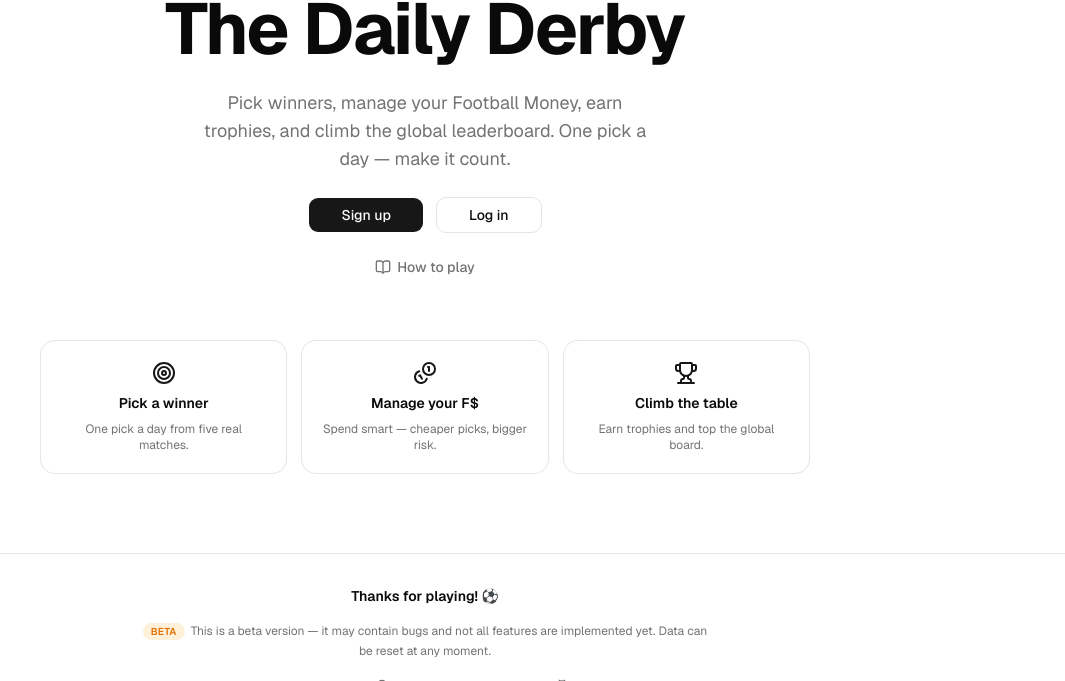
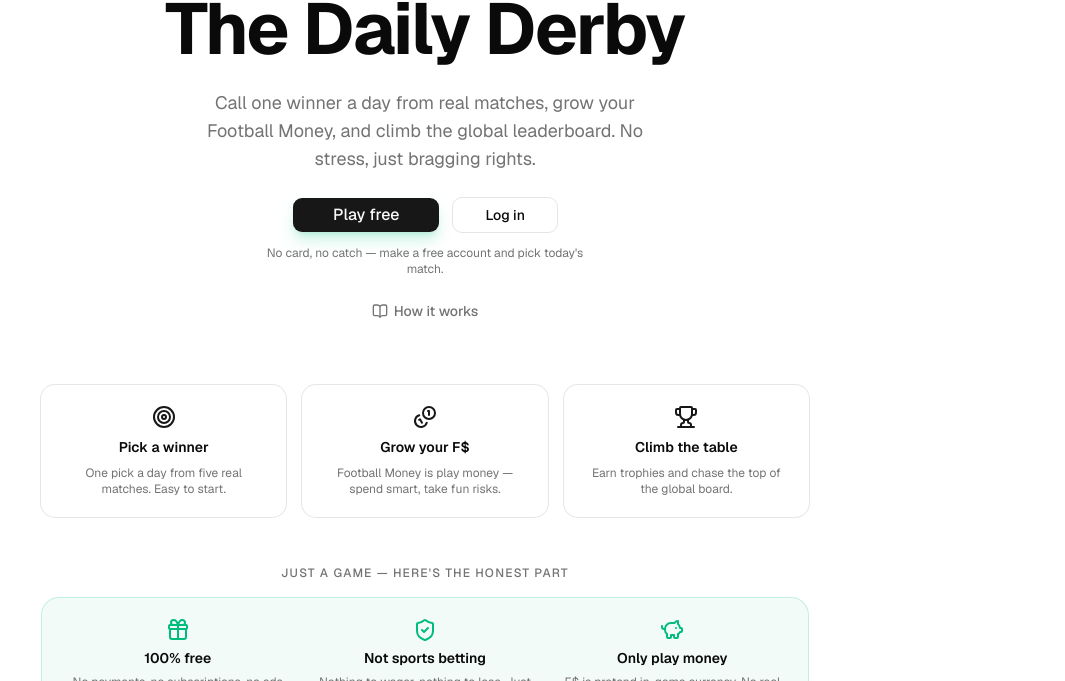
Before and after one commit to gilmarllen/the-daily-derby, a Next.js app: page / in a window 1280 px wide. Shown: the part 271-952 px from the top of the page, without its empty margins (215-1280 px from the left). Built offline with nearby package versions, Linux system fonts and the light colour scheme; no server answers.

Commit message:
Revamp home: friendlier tone, stronger CTA, no-real-money clarity
Reword hero and feature copy, promote a "Play free" primary CTA with
microcopy, and add an honesty band making clear the game is 100% free,
not sports betting, and uses play-money only. Updates en/es/pt and the
home page test.

```diff
--- a/src/app/page.tsx
+++ b/src/app/page.tsx
@@ -1,5 +1,13 @@
 import Link from "next/link";
-import { BookOpen, Coins, Target, Trophy } from "lucide-react";
+import {
+  BookOpen,
+  Coins,
+  Gift,
+  PiggyBank,
+  ShieldCheck,
+  Target,
+  Trophy,
+} from "lucide-react";
 
 import { Logo } from "@/components/brand/logo";
 import { LanguageSwitcher } from "@/components/i18n/language-switcher";
@@ -21,6 +29,23 @@ export default async function Home() {
     { icon: Target, title: t.features.pickTitle, text: t.features.pickText },
     { icon: Coins, title: t.features.moneyTitle, text: t.features.moneyText },
     { icon: Trophy, title: t.features.climbTitle, text: t.features.climbText },
+  ];
+  const reassurances = [
+    {
+      icon: Gift,
+      title: t.reassure.freeTitle,
+      text: t.reassure.freeText,
+    },
+    {
+      icon: ShieldCheck,
+      title: t.reassure.notBettingTitle,
+      text: t.reassure.notBettingText,
+    },
+    {
+      icon: PiggyBank,
+      title: t.reassure.playMoneyTitle,
+      text: t.reassure.playMoneyText,
+    },
   ];
 
   return (
@@ -48,6 +73,7 @@ export default async function Home() {
 
         <p className="text-muted-foreground max-w-md text-lg">{t.tagline}</p>
 
+        <div className="flex flex-col items-center gap-3">
           <div className="flex flex-col gap-3 sm:flex-row">
             {isLoggedIn ? (
               <Link
@@ -60,9 +86,12 @@ export default async function Home() {
               <>
                 <Link
                   href="/signup"
-                className={cn(buttonVariants({ size: "lg" }), "px-8")}
+                  className={cn(
+                    buttonVariants({ size: "lg" }),
+                    "px-10 text-base shadow-lg shadow-emerald-500/20 transition-transform hover:scale-[1.03]"
+                  )}
                 >
-                {dict.common.signup}
+                  {t.playFree}
                 </Link>
                 <Link
                   href="/login"
@@ -74,6 +103,12 @@ export default async function Home() {
                   {dict.common.login}
                 </Link>
               </>
+            )}
+          </div>
+          {!isLoggedIn && (
+            <p className="text-muted-foreground max-w-xs text-xs">
+              {t.playFreeSub}
+            </p>
           )}
         </div>
 
@@ -98,6 +133,22 @@ export default async function Home() {
           </div>
         ))}
       </div>
+
+      {/* Honesty band: free, not betting, only play money. */}
+      <div className="animate-in fade-in slide-in-from-bottom-4 mt-12 w-full max-w-3xl duration-700">
+        <h2 className="text-muted-foreground mb-4 text-xs font-medium tracking-widest uppercase">
+          {t.reassure.heading}
+        </h2>
+        <div className="grid gap-4 rounded-2xl border border-emerald-500/20 bg-emerald-500/5 p-5 sm:grid-cols-3">
+          {reassurances.map(({ icon: Icon, title, text }) => (
+            <div key={title} className="flex flex-col items-center gap-1.5">
+              <Icon className="size-6 text-emerald-500" aria-hidden />
+              <h3 className="text-sm font-semibold">{title}</h3>
+              <p className="text-muted-foreground text-xs">{text}</p>
+            </div>
+          ))}
+        </div>
+      </div>
     </main>
   );
 }
--- a/src/lib/i18n/dictionaries/en.ts
+++ b/src/lib/i18n/dictionaries/en.ts
@@ -27,15 +27,29 @@ const en = {
   home: {
     badge: "Daily football predictions",
     tagline:
-      "Pick winners, manage your Football Money, earn trophies, and climb the global leaderboard. One pick a day — make it count.",
-    howToPlay: "How to play",
+      "Call one winner a day from real matches, grow your Football Money, and climb the global leaderboard. No stress, just bragging rights.",
+    playFree: "Play free",
+    playFreeSub:
+      "No card, no catch — make a free account and pick today's match.",
+    howToPlay: "How it works",
     features: {
       pickTitle: "Pick a winner",
-      pickText: "One pick a day from five real matches.",
-      moneyTitle: "Manage your F$",
-      moneyText: "Spend smart — cheaper picks, bigger risk.",
+      pickText: "One pick a day from five real matches. Easy to start.",
+      moneyTitle: "Grow your F$",
+      moneyText: "Football Money is play money — spend smart, take fun risks.",
       climbTitle: "Climb the table",
-      climbText: "Earn trophies and top the global board.",
+      climbText: "Earn trophies and chase the top of the global board.",
+    },
+    reassure: {
+      heading: "Just a game — here's the honest part",
+      freeTitle: "100% free",
+      freeText: "No payments, no subscriptions, no ads chasing you.",
+      notBettingTitle: "Not sports betting",
+      notBettingText:
+        "Nothing to wager, nothing to lose. Just predictions for fun.",
+      playMoneyTitle: "Only play money",
+      playMoneyText:
+        "F$ is pretend in-game currency. No real money is ever involved.",
     },
   },
 
--- a/src/lib/i18n/dictionaries/es.ts
+++ b/src/lib/i18n/dictionaries/es.ts
@@ -26,15 +26,32 @@ const es: Dictionary = {
   home: {
     badge: "Predicciones de fútbol diarias",
     tagline:
-      "Elige ganadores, gestiona tu Football Money, gana trofeos y escala en la clasificación global. Una elección al día — ¡que cuente!",
-    howToPlay: "Cómo jugar",
+      "Acierta un ganador al día en partidos reales, haz crecer tu Football Money y escala en la clasificación global. Sin estrés, solo por diversión.",
+    playFree: "Jugar gratis",
+    playFreeSub:
+      "Sin tarjeta, sin trampa — crea una cuenta gratis y elige el partido de hoy.",
+    howToPlay: "Cómo funciona",
     features: {
       pickTitle: "Elige un ganador",
-      pickText: "Una elección al día entre cinco partidos reales.",
-      moneyTitle: "Gestiona tus F$",
-      moneyText: "Gasta con cabeza — opciones más baratas, más riesgo.",
+      pickText:
+        "Una elección al día entre cinco partidos reales. Fácil de empezar.",
+      moneyTitle: "Haz crecer tus F$",
+      moneyText:
+        "Football Money es dinero de juego — gasta con cabeza y arriésgate.",
       climbTitle: "Escala en la tabla",
-      climbText: "Gana trofeos y lidera la clasificación global.",
+      climbText:
+        "Gana trofeos y persigue lo más alto de la clasificación global.",
+    },
+    reassure: {
+      heading: "Solo un juego — seamos sinceros",
+      freeTitle: "100% gratis",
+      freeText: "Sin pagos, sin suscripciones, sin anuncios persiguiéndote.",
+      notBettingTitle: "No son apuestas",
+      notBettingText:
+        "Nada que apostar, nada que perder. Solo predicciones por diversión.",
+      playMoneyTitle: "Solo dinero de juego",
+      playMoneyText:
+        "F$ es moneda ficticia del juego. Nunca hay dinero real de por medio.",
     },
   },
 
--- a/src/lib/i18n/dictionaries/pt.ts
+++ b/src/lib/i18n/dictionaries/pt.ts
@@ -26,15 +26,31 @@ const pt: Dictionary = {
   home: {
     badge: "Palpites de futebol diários",
     tagline:
-      "Escolha vencedores, gerencie seu Football Money, ganhe troféus e suba no ranking global. Um palpite por dia — faça valer!",
-    howToPlay: "Como jogar",
+      "Acerte um vencedor por dia em partidas reais, faça seu Football Money crescer e suba no ranking global. Sem estresse, só diversão.",
+    playFree: "Jogar de graça",
+    playFreeSub:
+      "Sem cartão, sem pegadinha — crie uma conta grátis e escolha o jogo de hoje.",
+    howToPlay: "Como funciona",
     features: {
       pickTitle: "Escolha um vencedor",
-      pickText: "Um palpite por dia entre cinco partidas reais.",
-      moneyTitle: "Gerencie seus F$",
-      moneyText: "Gaste com cabeça — opções mais baratas, mais risco.",
+      pickText:
+        "Um palpite por dia entre cinco partidas reais. Fácil de começar.",
+      moneyTitle: "Faça seu F$ crescer",
+      moneyText:
+        "Football Money é dinheiro de brincadeira — gaste com cabeça e arrisque.",
       climbTitle: "Suba na tabela",
-      climbText: "Ganhe troféus e lidere o ranking global.",
+      climbText: "Ganhe troféus e busque o topo do ranking global.",
+    },
+    reassure: {
+      heading: "É só um jogo — falando sério",
+      freeTitle: "100% grátis",
+      freeText: "Sem pagamentos, sem assinaturas, sem anúncios te perseguindo.",
+      notBettingTitle: "Não é aposta",
+      notBettingText:
+        "Nada para apostar, nada para perder. Só palpites por diversão.",
+      playMoneyTitle: "Só dinheiro de brincadeira",
+      playMoneyText:
+        "F$ é moeda fictícia do jogo. Nunca há dinheiro real envolvido.",
     },
   },
 
```
Also changed, not shown: 1 other file (tests, documents, lock files or other folders). Lines whose indentation alone changed are shown as unchanged.
